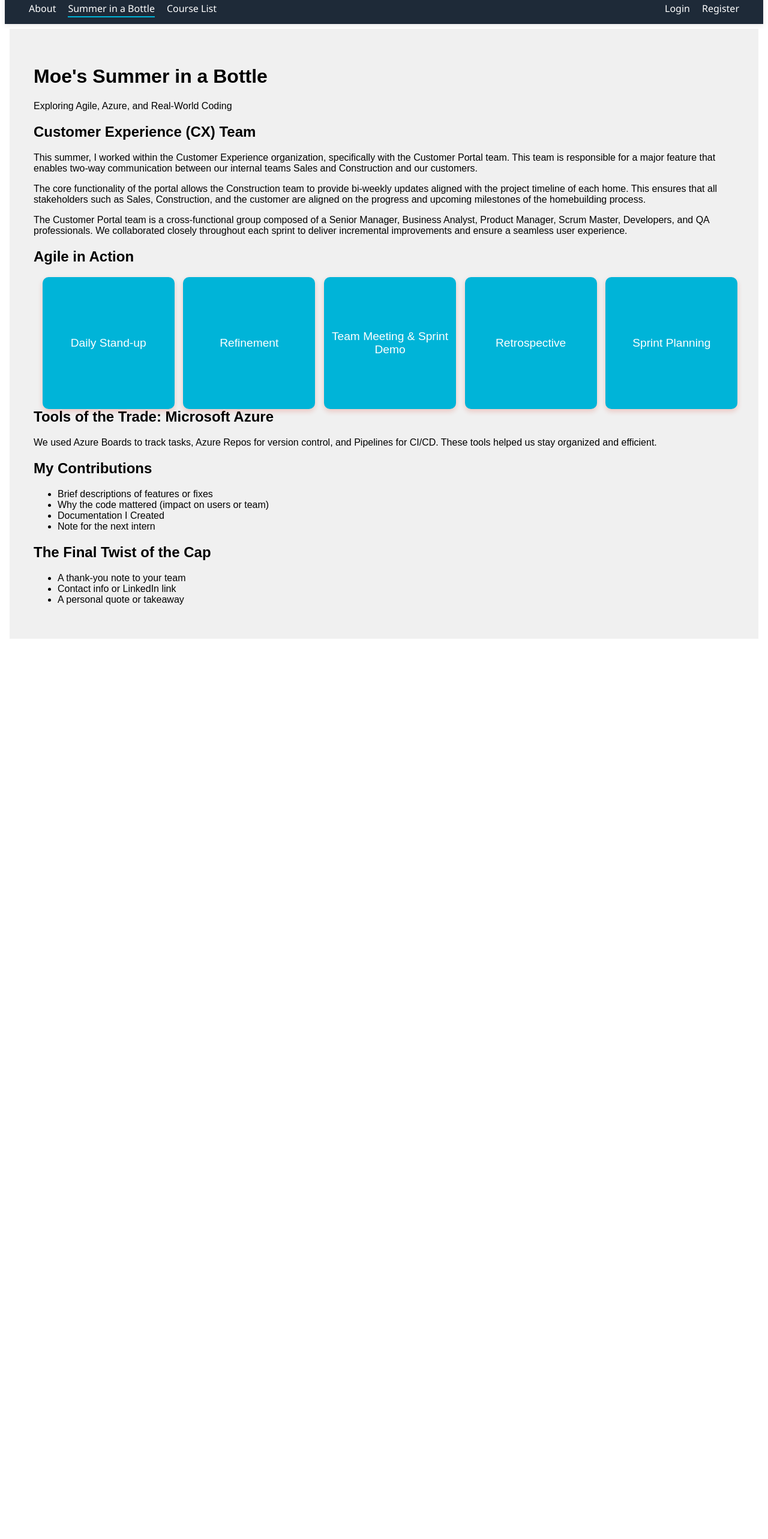
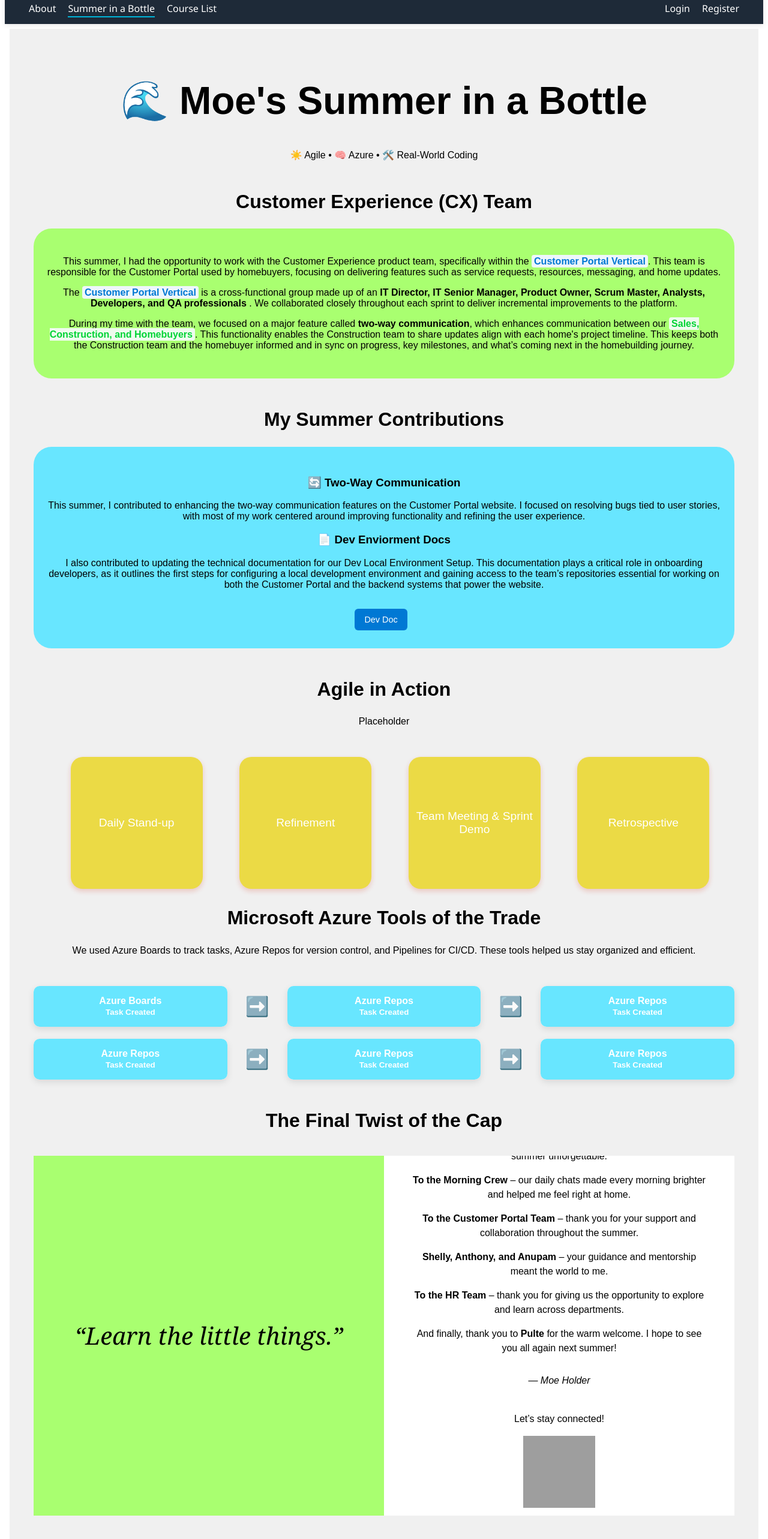
Before and after one commit to mdholder74/intern-atlas, an Angular app: page /summer-in-a-bottle in a window 1280 px wide. Shown: the part 20-2586 px from the top of the page at 60% size. Before the commit the page ends 1093 px from the top, so only its background shows below. Built offline with nearby package versions, Linux system fonts and the light colour scheme; grey boxes are pictures that could not be loaded.

Commit message:
feat: Enhance summer section with detailed contributions and improved styling

```diff
--- a/src/app/features/summer-section/summer-section.css
+++ b/src/app/features/summer-section/summer-section.css
@@ -1,12 +1,80 @@
-
-
 body {
   font-family: Arial, sans-serif;
   background: #f0f0f0;
   padding: 40px;
 }
+
+header {
+  text-align: center;
+  margin: 0;
+  font-size: 2em;
+
+}
+
+header p {
+    font-size: 16px;
+  }
+
+.s-spacing {
+  text-align: center;
+  margin-top: 50px;
+
+}
+.heading {
+  font-size: 2em;
+}
+
+.content-green{
+  background-color: #a9ff70;
+  border-radius: 30px;
+  padding: 30px 20px 30px 20px;
+}
+
+.content-blue{
+  background-color: #68e6ff;
+  border-radius: 30px;
+  padding: 30px 20px 30px 20px;
+}
+
+.highlight-blue {
+  font-weight: bold;
+  color: #0078d4;
+  background-color: #eef6fb;
+  padding: 2px 4px;
+  border-radius: 4px;
+}
+
+.highlight-green {
+  font-weight: bold;
+  color: #00d435;
+  background-color: #eefbee;
+  padding: 2px 4px;
+  border-radius: 4px;
+}
+
+.dev-doc-button {
+  background-color: #0078d4;
+  color: white;
+  border: none;
+  padding: 10px 16px;
+  margin-right: 10px;
+  margin-top: 15px;
+  border-radius: 6px;
+  cursor: pointer;
+  font-size: 0.9rem;
+  transition: background-color 0.3s ease;
+}
+
+.dev-doc-button:hover {
+  background-color: #00d435;
+}
+
+.p-spacing {
+  margin-bottom: 50px;
+}
+
 /*handles the laying out multiple cards in a responsive, flexible grid */
-.card-grid {
+.card-grid-agile {
   display: flex;
   flex-wrap: wrap; /* Allows the child cards to wrap onto multiple lines if there's not enough horizontal space */
   justify-content:space-evenly;
@@ -39,12 +107,12 @@ body {
   width: 100%;
   height: 100%;
   backface-visibility: hidden;
-  border-radius: 10px;
+  border-radius: 20px;
   padding: 10px;
   box-shadow: 0 4px 8px rgba(216, 36, 12, 0.2);
 }
 .card-front {
-  background: #00b4d8;
+  background: #ebda45;
   color: white;
   display: flex;
   align-items: center;
@@ -58,3 +126,106 @@ body {
   font-size: 0.85em;
   padding: 2px;
 }
+
+
+.card-grid-azure {
+  display: flex;
+  flex-wrap: wrap;
+  justify-content: space-between;
+  gap: 20px;
+}
+
+.card-azure {
+  flex: 1 1 calc(25% - 20px); /* 4 cards per row */
+  min-width: 250px;
+  background: #ffffff;
+  border-radius: 10px;
+  box-shadow: 0 4px 12px rgba(0,0,0,0.1);
+  overflow: hidden;
+  transition: max-height 0.4s ease;
+  cursor: pointer;
+  position: relative;
+}
+
+.card-header {
+  background: #68e6ff;
+  color: white;
+  padding: 16px;
+  font-weight: bold;
+  text-align: center;
+}
+
+.card-content {
+  padding: 16px;
+  display: none;
+  font-size: 0.95em;
+  color: #333;
+}
+
+.card-azure.expanded .card-content {
+  display: block;
+}
+
+.arrow {
+  font-size: 2em;
+  color: #0078D4;
+  margin: 0 10px;
+  align-self: center;
+}
+
+
+
+.container-wrap-up {
+  display: flex;
+  flex-wrap: nowrap; /* Prevent wrapping to keep it side-by-side */
+  height: auto;       /* Let it size based on content */
+  max-height: 600px;  /* Limit the height */
+  overflow: hidden;   /* Hide overflow if needed */
+  margin: 40px 0;
+}
+
+
+    .left, .right {
+      flex: 1;
+      padding: 20px;
+      box-sizing: border-box;
+    }
+
+    .left {
+      background-color: #a9ff70;
+      display: flex;
+      align-items: center;
+      justify-content: center;
+      font-family: 'Georgia', serif;
+      font-size: 2.5em;
+      font-style: italic;
+      text-align: center;
+    }
+
+    .right {
+      background-color: #ffffff;
+      display: flex;
+      flex-direction: column;
+      justify-content: center;
+    }
+
+    .message {
+      max-width: 500px;
+      margin: auto;
+      line-height: 1.5;
+    }
+
+    .signature {
+      margin-top: 30px;
+      font-style: italic;
+    }
+
+    .qr {
+      margin-top: 40px;
+      text-align: center;
+    }
+
+    .qr img {
+      width: 120px;
+      height: 120px;
+    }
--- a/src/app/features/summer-section/summer-section.html
+++ b/src/app/features/summer-section/summer-section.html
@@ -1,30 +1,52 @@
 <body>
     <header>
-        <h1>Moe's Summer in a Bottle</h1>
-        <p>Exploring Agile, Azure, and Real-World Coding</p>
+        <h1>🌊 Moe's Summer in a Bottle</h1>
+        <p>☀️ Agile • 🧠 Azure • 🛠️ Real-World Coding</p>
     </header>
 
-    <section>
-        <div>
-            <h2>Customer Experience (CX) Team</h2>
-            <p>
-                This summer, I worked within the Customer Experience organization, specifically with the Customer Portal team.
-                This team is responsible for a major feature that enables two-way communication between our internal teams Sales and Construction and our customers.
+    <section class="s-spacing" >
+        <h2 class="heading">Customer Experience (CX) Team</h2>
+        <div class="content-green">
+            <p>This summer, I had the opportunity to work with the Customer Experience product team, specifically within the <span class="highlight-blue">Customer Portal Vertical</span>.
+                This team is responsible for the Customer Portal used by homebuyers, focusing on delivering features such as service requests, resources, messaging, and home updates.
             </p>
             <p>
-                The core functionality of the portal allows the Construction team to provide bi-weekly updates aligned with the project timeline of each home.
-                This ensures that all stakeholders such as Sales, Construction, and the customer are aligned on the progress and upcoming milestones of the homebuilding process.
+                The <span class="highlight-blue">Customer Portal Vertical</span> is a cross-functional group made up of an <strong>IT Director, IT Senior Manager, Product Owner, Scrum Master, Analysts,  Developers, and QA professionals</strong> .
+                We collaborated closely throughout each sprint to deliver incremental improvements to the platform.
             </p>
             <p>
-                The Customer Portal team is a cross-functional group composed of a Senior Manager, Business Analyst, Product Manager, Scrum Master, Developers, and QA professionals.
-                We collaborated closely throughout each sprint to deliver incremental improvements and ensure a seamless user experience.
+                During my time with the team, we focused on a major feature called <strong>two-way communication</strong>, which enhances communication between our <span class="highlight-green">Sales, Construction, and Homebuyers</span>.
+                This functionality enables the Construction team to share updates align with each home's project timeline.
+                This keeps both the Construction team and the homebuyer informed and in sync on progress, key milestones, and what’s coming next in the homebuilding journey.
             </p>
         </div>
     </section>
 
-    <section>
-        <h2>Agile in Action</h2>
-        <div class="card-grid">
+    <section class="s-spacing">
+        <h2 class="heading">My Summer Contributions</h2>
+        <div class="card-grid-contribution" class="content-blue">
+            <div class="card-contribution">
+                <h3>🔄 Two-Way Communication</h3>
+                <p>
+                    This summer, I contributed to enhancing the two-way communication features on the Customer Portal website.
+                    I focused on resolving bugs tied to user stories, with most of my work centered around improving functionality and refining the user experience.
+                </p>
+            </div>
+            <div class="card-contribution">
+                <h3>📄 Dev Enviorment Docs</h3>
+                <p>
+                    I also contributed to updating the technical documentation for our Dev Local Environment Setup.
+                    This documentation plays a critical role in onboarding developers, as it outlines the first steps for configuring a local development environment and gaining access to the team’s repositories essential for working on both the Customer Portal and the backend systems that power the website.
+                </p>
+                <button class="dev-doc-button" >Dev Doc</button>
+            </div>
+        </div>
+    </section>
+
+    <section class="s-spacing">
+        <h2 class="heading">Agile in Action</h2>
+        <p class="p-spacing">Placeholder</p>
+        <div class="card-grid-agile" >
             <div class="card" onclick="this.classList.toggle('flipped')">
                 <div class="card-inner">
                     <div class="card-front">Daily Stand-up</div>
@@ -87,53 +109,89 @@
                 </div>
             </div>
         </div>
+    </div>
+    </section>
 
-                <div class="card" onclick="this.classList.toggle('flipped')">
-            <div class="card-inner">
-                <div class="card-front">Sprint Planning</div>
-                <div class="card-back">
-                     <ul>
-                        <li>Defines the work</li>
-                        <li>Reviews the product backlog</li>
-                        <li>Sets a sprint goal </li>
-                        <li>Estimates effort</li>
-                        <li>Confirms team capacity</li>
-                        <li>Aligns everyone on expectations, responsibilities, and deliverables</li>
-                    </ul>
-                </div>
+    <section class="s-spacing">
+        <h2 class="heading">Microsoft Azure Tools of the Trade </h2>
+        <p class="p-spacing">We used Azure Boards to track tasks, Azure Repos for version control, and Pipelines for CI/CD. These tools helped us stay organized and efficient.</p>
+
+        <div class="card-grid-azure">
+        <div class="card-azure" onclick="this.classList.toggle('expanded')">
+            <div class="card-header">Azure Boards<br><small>Task Created</small></div>
+            <div class="card-content">
+            Used to create and manage tasks, bugs, and features. We tracked sprint progress using Kanban boards and linked work items to commits and pull requests.
+            </div>
+        </div>
+        <div class="arrow">➡️</div>
+
+        <div class="card-azure" onclick="this.classList.toggle('expanded')">
+            <div class="card-header">Azure Repos<br><small>Task Created</small></div>
+            <div class="card-content">
+            Hosted our Git repositories. I contributed to feature branches, submitted pull requests, and collaborated on code reviews.
+            </div>
+        </div>
+        <div class="arrow">➡️</div>
+
+        <div class="card-azure" onclick="this.classList.toggle('expanded')">
+            <div class="card-header">Azure Repos<br><small>Task Created</small></div>
+            <div class="card-content">
+            Hosted our Git repositories. I contributed to feature branches, submitted pull requests, and collaborated on code reviews.
+            </div>
+        </div>
+
+        <div class="card-azure" onclick="this.classList.toggle('expanded')">
+            <div class="card-header">Azure Repos<br><small>Task Created</small></div>
+            <div class="card-content">
+            Hosted our Git repositories. I contributed to feature branches, submitted pull requests, and collaborated on code reviews.
+            </div>
+        </div>
+        <div class="arrow">➡️</div>
+
+        <div class="card-azure" onclick="this.classList.toggle('expanded')">
+            <div class="card-header">Azure Repos<br><small>Task Created</small></div>
+            <div class="card-content">
+            Hosted our Git repositories. I contributed to feature branches, submitted pull requests, and collaborated on code reviews.
+            </div>
+        </div>
+        <div class="arrow">➡️</div>
+
+        <div class="card-azure" onclick="this.classList.toggle('expanded')">
+            <div class="card-header">Azure Repos<br><small>Task Created</small></div>
+            <div class="card-content">
+            Hosted our Git repositories. I contributed to feature branches, submitted pull requests, and collaborated on code reviews.
             </div>
         </div>
     </div>
     </section>
 
-    <section>
-        <div class="container">
-            <h2>Tools of the Trade: Microsoft Azure</h2>
-            <p>We used Azure Boards to track tasks, Azure Repos for version control, and Pipelines for CI/CD. These tools helped us stay organized and efficient.</p>
-        </div>
-    </section>
+    <section class="s-spacing">
+        <h2 class="heading">The Final Twist of the Cap</h2>
+        <div class="container-wrap-up">
+            <div class="left">
+            “Learn the little things.”
+            </div>
+            <div class="right">
+            <div class="message">
+                <p>As my internship wraps up, I want to thank the people who made this summer unforgettable.</p>
+                <p><strong>To the Morning Crew</strong> – our daily chats made every morning brighter and helped me feel right at home.</p>
+                <p><strong>To the Customer Portal Team</strong> – thank you for your support and collaboration throughout the summer.</p>
+                <p><strong>Shelly, Anthony, and Anupam</strong> – your guidance and mentorship meant the world to me.</p>
+                <p><strong>To the HR Team</strong> – thank you for giving us the opportunity to explore and learn across departments.</p>
+                <p>And finally, thank you to <strong>Pulte</strong> for the warm welcome. I hope to see you all again next summer!</p>
 
-    <section>
-        <div class="container">
-            <h2>My Contributions</h2>
-                <ul>
-                    <li>Brief descriptions of features or fixes</li>
-                    <li>Why the code mattered (impact on users or team)</li>
-                    <li> Documentation I Created</li>
-                    <li> Note for the next intern</li>
-            </ul>
-        </div>
-    </section>
+                <div class="signature">
+                — Moe Holder
+                </div>
 
-        <section>
-        <div class="container">
-            <h2>The Final Twist of the Cap</h2>
-                <ul>
-                    <li>A thank-you note to your team</li>
-                    <li>Contact info or LinkedIn link</li>
-                    <li>A personal quote or takeaway</li>
-            </ul>
-        </div>
+                <div class="qr">
+                <p>Let’s stay connected!</p>
+                <img src="YOUR_QR_CODE_IMAGE_URL_HERE" alt="LinkedIn QR Code">
+                <p><a href="https://www.linkedin.com/in/moeholder/">My LinkedIn Profile</a></p>
+                </div>
+            </div>
+            </div>
+            </div>
     </section>
 
 </body>
```
